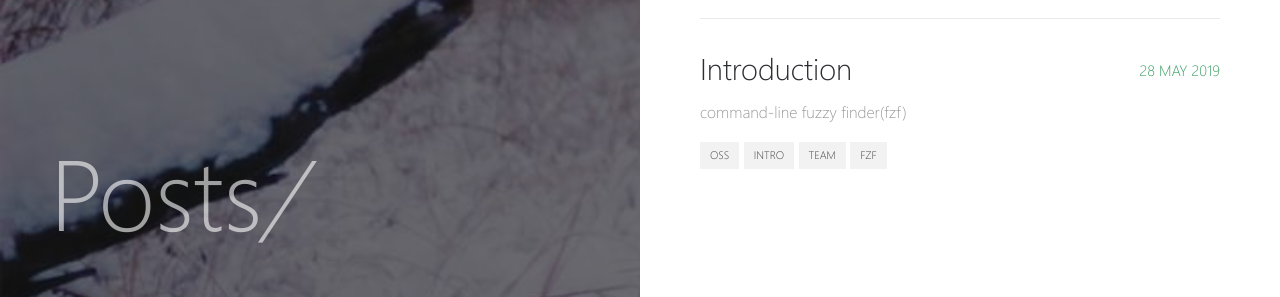
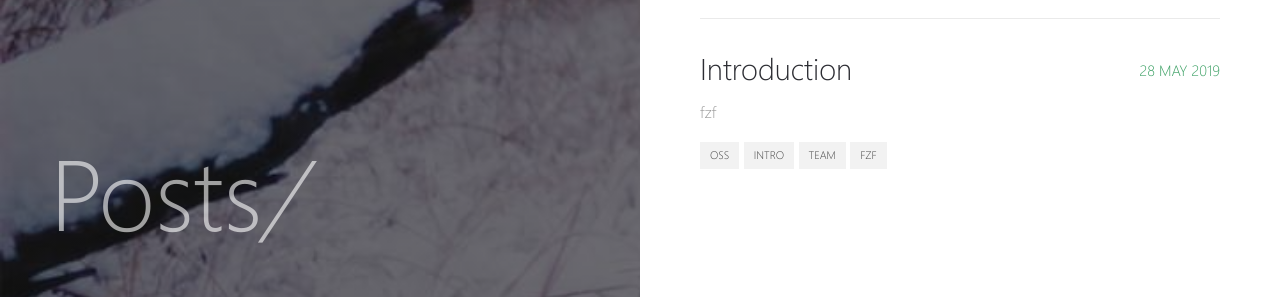
Before and after one commit to 19-1-skku-oss/2019-1-OSS-L5, a Jekyll site: the page built from _pages/posts.md, in a window 1280 px wide. Shown: the part 589-886 px from the top of the page. Built offline with Jekyll 4.4.1, drawn with Linux system fonts in a browser that asks for light colours.

Commit message:
Update 2019-05-28-introduction.md

```diff
--- a/_posts/2019-05-28-introduction.md
+++ b/_posts/2019-05-28-introduction.md
@@ -10,7 +10,7 @@ tags:
   - fzf
 ---
 
-# command-line fuzzy finder(fzf)
+# fzf
 
 ## Introduce Our Team
 
```
